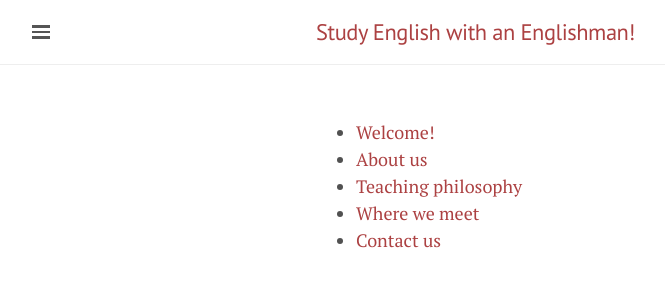
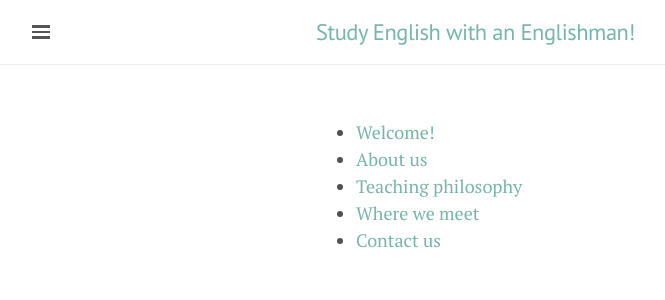
Before and after one commit to KyushuEnglish/KyushuEnglish.github.io, a Jekyll site: the page built from index.html, in a window 1280 px wide. Shown: the top 300 px of the page, without its empty margins (0-665 px from the left). Built offline with Jekyll 4.4.1, drawn with Linux system fonts in a browser that asks for light colours; the list of posts is cut into pages by our own code.

Commit message:
Mod theme color

```diff
--- a/_layouts/default.html
+++ b/_layouts/default.html
@@ -3,7 +3,8 @@
 
   {% include head.html %}
 
-  <body class="theme-base-08">
+  <body class="theme-base-0c">
+  <!-- <body class="theme-base-08"> -->
 
     {% include sidebar.html %}
 
```
